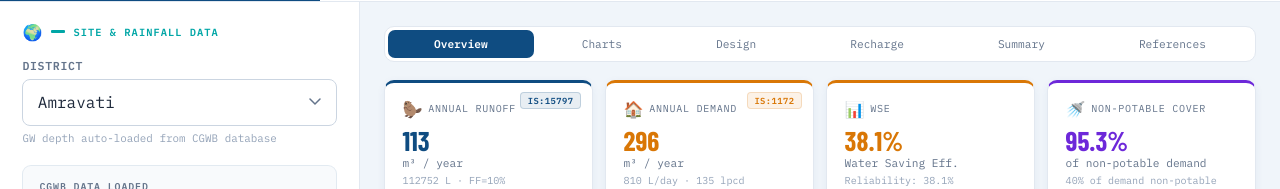
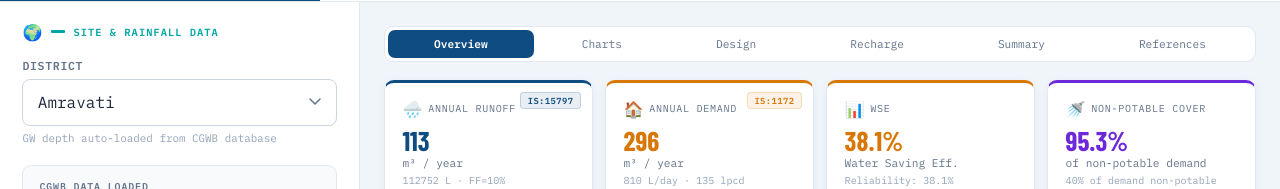
Before and after one commit to Avio-dels/JalSetu, a React (Vite) app: page / in a window 1280 px wide. Shown: the part 119-308 px from the top of the page. Built offline with nearby package versions, Linux system fonts and the light colour scheme; a web font is replaced by a local one.

Commit message:
Change icons in SecTitle and MetricCard components

```diff
--- a/src/App.jsx
+++ b/src/App.jsx
@@ -613,7 +613,7 @@ function Step3Panel({ buildingType, setBuildingType, population, setPopulation,
   const onLPCD = useCallback((v) => setCustomLPCD(v), [setCustomLPCD]);
   return (
     <div>
-      <SecTitle icon="🦫">Water Demand Assessment</SecTitle>
+      <SecTitle icon="💧">Water Demand Assessment</SecTitle>
 
       <div style={fieldWrap}>
         <label style={labelStyle}>Building Type</label>
@@ -746,7 +746,7 @@ function ResultsPanel({ isMobile, derived }) {
       {activeTab === "overview" && (
         <>
           <div style={{ display:"grid", gridTemplateColumns: isMobile ? "1fr 1fr" : "repeat(4,1fr)", gap:"0.75rem", marginBottom:"0.85rem" }}>
-            <MetricCard label="Annual Runoff"    icon="🦫" value={annualRunoff.toFixed(0)} unit="m³ / year" color={C.hydroBlue}   sub={`${(annualRunoff*1000).toFixed(0)} L · FF=${firstFlushPct}%`} badge="IS:15797" />
+            <MetricCard label="Annual Runoff"    icon=" 🌧️ " value={annualRunoff.toFixed(0)} unit="m³ / year" color={C.hydroBlue}   sub={`${(annualRunoff*1000).toFixed(0)} L · FF=${firstFlushPct}%`} badge="IS:15797" />
             <MetricCard label="Annual Demand"    icon="🏠" value={annualDemand.toFixed(0)}  unit="m³ / year" color={C.soilAmber}   sub={`${(dailyDemand*1000).toFixed(0)} L/day · ${lpcd} lpcd`} badge="IS:1172" />
             <MetricCard label="WSE"              icon="📊" value={`${wse}%`}                unit="Water Saving Eff." color={wse>=60?C.rechargeGreen:wse>=35?C.soilAmber:C.overflowRed} sub={`Reliability: ${reliability}%`} />
             <MetricCard label="Non-Potable Cover" icon="🚿" value={`${nonPotableWse}%`}    unit="of non-potable demand" color={C.wseViolet} sub={`${(nonPotablePct*100).toFixed(0)}% of demand non-potable`} />
```
